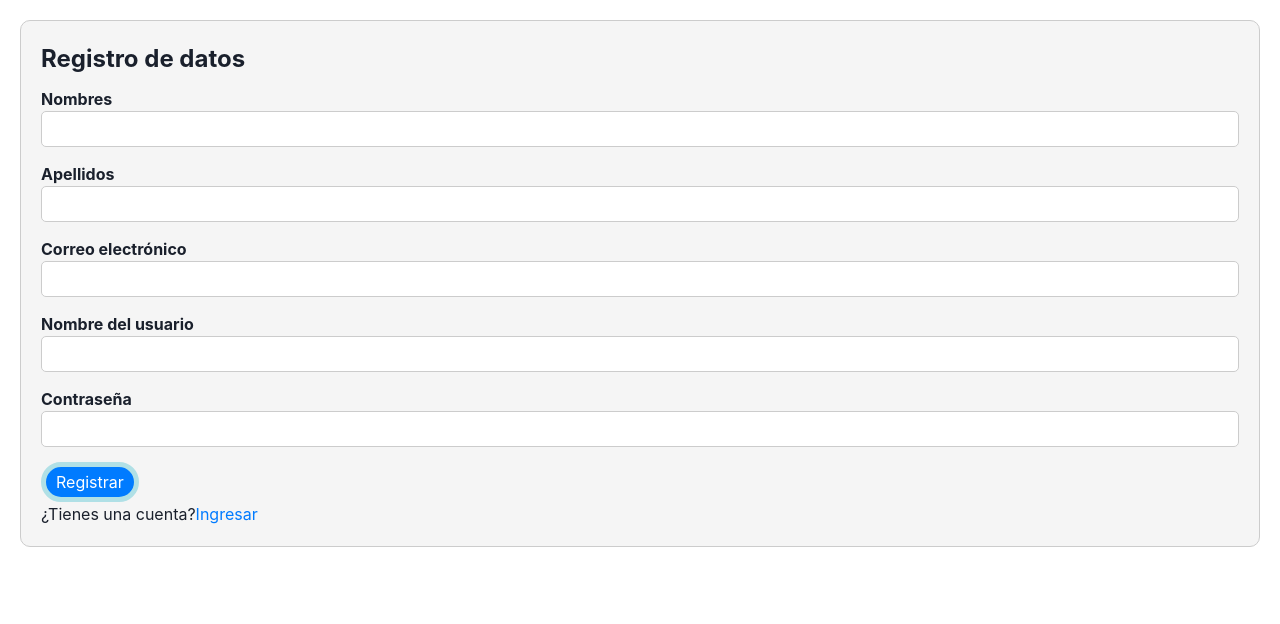
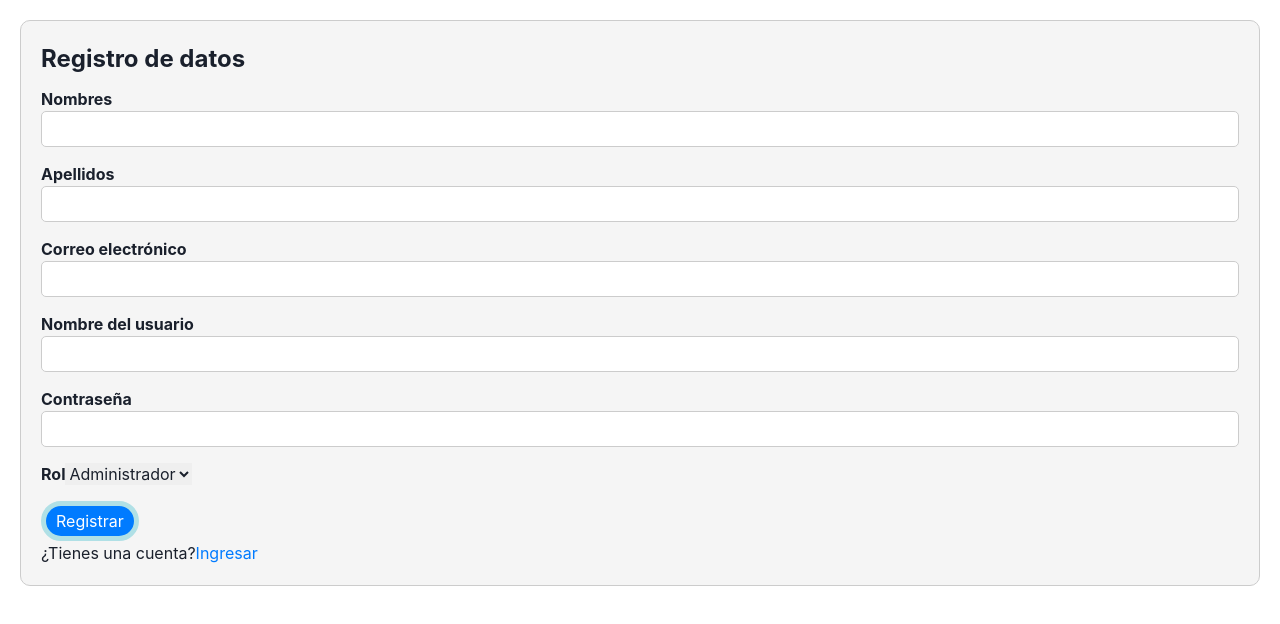
Before and after one commit to KOBYSANIC/inventario, a React (Vite) app in the folder fronted/: page / in a window 1280 px wide. Both pictures are taken after a click on the element "Registrarse". Shown: the top 624 px of the page. Built offline with nearby package versions, Linux system fonts and the light colour scheme.

Commit message:
select agregado a los usuarios

```diff
--- a/fronted/src/components/form/FormGenerator.jsx
+++ b/fronted/src/components/form/FormGenerator.jsx
@@ -2,7 +2,7 @@
 import "./FormGenerator.css";
 
 // Libraries
-import { useForm } from "react-hook-form";
+import { Controller, useForm } from "react-hook-form";
 import { yupResolver } from "@hookform/resolvers/yup";
 
 // context
@@ -17,6 +17,7 @@ function FormGenerator({ formData, schema, headers, handleFormSubmit }) {
   const {
     register,
     handleSubmit,
+    control,
     formState: { errors },
   } = useForm({
     resolver: yupResolver(schema),
@@ -26,6 +27,12 @@ function FormGenerator({ formData, schema, headers, handleFormSubmit }) {
     setShowLogin(!showLogin);
   };
 
+  const opcionesFrutas = [
+    { value: "manzana", label: "Manzana" },
+    { value: "banana", label: "Banana" },
+    { value: "naranja", label: "Naranja" },
+    { value: "fresa", label: "Fresa" },
+  ];
   return (
     <form onSubmit={handleSubmit(handleFormSubmit)} className="form-generator">
       <h2 className="form-title">{headers.title}</h2>
@@ -35,11 +42,32 @@ function FormGenerator({ formData, schema, headers, handleFormSubmit }) {
             <label htmlFor={input.name} className="form-label">
               {input.label}
             </label>
-            <input
-              {...register(input.name)}
-              type={input.type}
-              className="form-input"
-            />
+            {input.type === "select" ? (
+              <Controller
+                name={input.name} // Nombre del campo en los datos del formulario
+                control={control} // Proporciona el controlador de React Hook Form
+                defaultValue="1" // Valor por defecto
+                rules={{ required: "Este campo es obligatorio" }} // Reglas de validación
+                render={({ field }) => (
+                  <select id={input.name} {...field}>
+                    {input.options.map((opcion) => {
+                      return (
+                        <option key={opcion.value} value={opcion.value}>
+                          {opcion.label}
+                        </option>
+                      );
+                    })}
+                  </select>
+                )}
+              />
+            ) : (
+              <input
+                {...register(input.name)}
+                type={input.type}
+                className="form-input"
+              />
+            )}
+
             <p className="form-error">{errors[input.name]?.message}</p>
           </div>
         );
--- a/fronted/src/components/form/user/Signup.jsx
+++ b/fronted/src/components/form/user/Signup.jsx
@@ -9,6 +9,7 @@ import FormGenerator from "../FormGenerator";
 
 // hooks
 import useSubmitForm from "../../../hooks/user/onSubmit";
+import { Checkbox, FormLabel, Stack } from "@chakra-ui/react";
 
 const schema = yup
   .object({
@@ -16,7 +17,10 @@ const schema = yup
     last_name: yup.string().required("Los apellidos son requeridos"),
     email: yup.string().email().required("El correo es requerido"),
     username: yup.string().required("El nombre de usuario es requerida"),
-    password: yup.string().min(6, "La contraseña debe tener al menos 6 caracteres").required("La contraseña es requerida"),
+    password: yup
+      .string()
+      .min(6, "La contraseña debe tener al menos 6 caracteres")
+      .required("La contraseña es requerida"),
   })
   .required();
 
@@ -46,6 +50,15 @@ const formData = [
     name: "password",
     label: "Contraseña",
   },
+  {
+    type: "select",
+    name: "rol_user",
+    label: "Rol",
+    options: [
+      { value: "1", label: "Administrador" },
+      { value: "2", label: "Vendedor" },
+    ],
+  },
 ];
 
 const headers = {
--- a/fronted/src/static/post/post.js
+++ b/fronted/src/static/post/post.js
@@ -2,7 +2,7 @@
 
 const imagesData = [
   {
-    username: "follacamiones",
+    username: "test",
     img: "https://images.unsplash.com/photo-1684578536901-e98b2d528d43?ixlib=rb-4.0.3&ixid=M3wxMjA3fDB8MHxwaG90by1wYWdlfHx8fGVufDB8fHx8fA%3D%3D&auto=format&fit=crop&w=1587&q=80",
   },
   {
```
Also changed, not shown: 1 other file (tests, documents, lock files or other folders).
